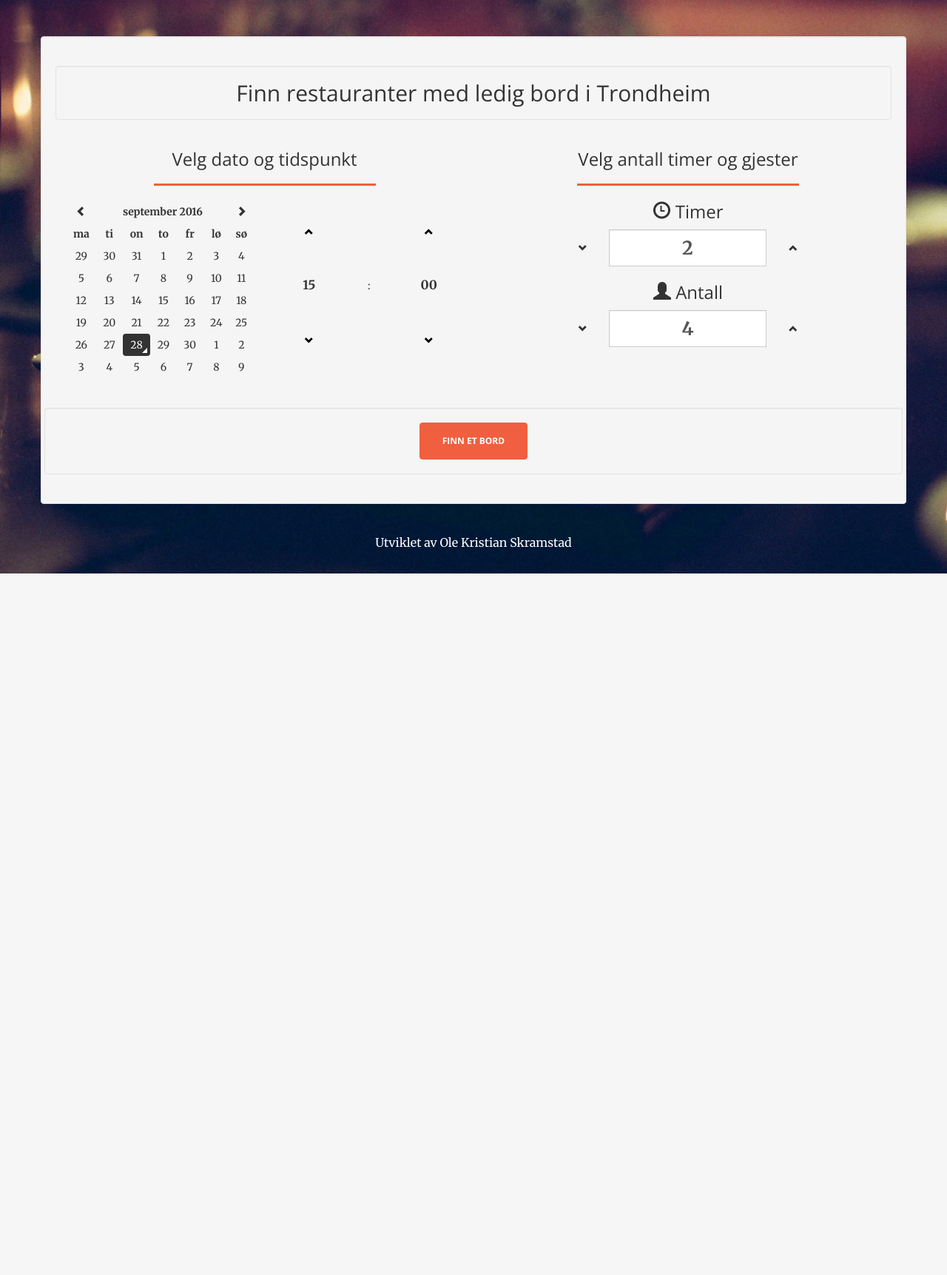
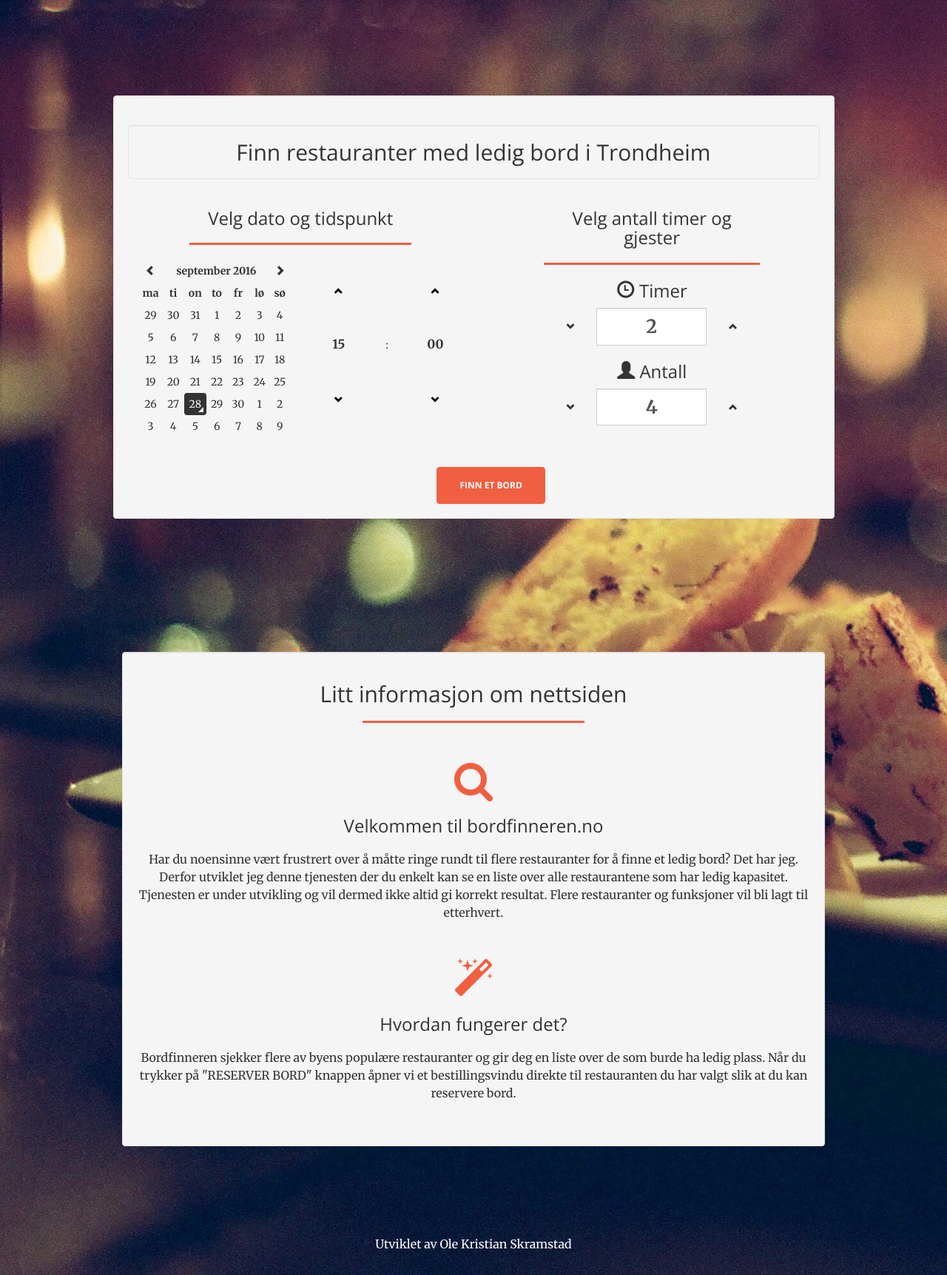
Before and after one commit to okristian1/bord, a Flask app: page / in a window 1280 px wide. Shown: the part 51-1774 px from the top of the page at 74% size. Before the commit the page ends 826 px from the top, so only its background shows below. Run offline with Flask 2, Linux system fonts and the light colour scheme; parts of the project's set-up code (start-up, migrations or seed data) failed here and were passed over; some libraries are stand-ins or nearby versions.

Commit message:
reformatting landing page

```diff
--- a/myproject.py
+++ b/myproject.py
@@ -126,6 +126,7 @@ def my_form_post():
 
 
 # Finds available restaurant tables. User = website selected. db = exsisting database info.
+# Selects all tables with enough chairs that are unbooked or free within the timedate seletected.
 def read_from_db(user_timedate_start, user_timedate_end, user_date, restaurant, guests):
     conn = sqlite3.connect('bookings.db')
     c = conn.cursor()
@@ -152,9 +153,6 @@ def read_from_db(user_timedate_start, user_timedate_end, user_date, restaurant,
 
 
     data = c.fetchall()
-    for row in data:
-        print (row)
-
     return data
 
     c.close()
@@ -163,4 +161,4 @@ def read_from_db(user_timedate_start, user_timedate_end, user_date, restaurant,
 
 
 if __name__ == '__main__':
-    app.run(debug = True    )
+    app.run(debug = True)
--- a/sql.py
+++ b/sql.py
@@ -74,8 +74,7 @@ def data_entry():
     ("Frati 31", 8),
     ("Frati 32", 8),
     ("Frati 35", 8),
-    ("Frati 60", 8),
-
+    ("Frati 60", 8)
     ''')
     restaurant = "Eld Restaurant "
     for i in range(21,33):
@@ -127,10 +126,9 @@ def add_new_reservations():
 # Loops over all reservations in local database and deletes them if they are noe longer found in bookatables database.
 
 def delete_old():
-
+    # connect to database
     conn = sqlite3.connect('bookings.db')
     c = conn.cursor()
-
     c.execute('''SELECT table_id, db_booking_start, db_booking_end, db_booking_date, pax, customer FROM reservations''')
     old = c.fetchall()
     new = []
--- a/templates/base.html
+++ b/templates/base.html
@@ -157,3 +157,15 @@
   <script type=text/javascript src="{{
     url_for('static', filename='js/creative.js') }}"></script>
 </html>
+
+ <!-- Google Analytics -->
+ <script>
+  (function(i,s,o,g,r,a,m){i['GoogleAnalyticsObject']=r;i[r]=i[r]||function(){
+  (i[r].q=i[r].q||[]).push(arguments)},i[r].l=1*new Date();a=s.createElement(o),
+  m=s.getElementsByTagName(o)[0];a.async=1;a.src=g;m.parentNode.insertBefore(a,m)
+  })(window,document,'script','https://www.google-analytics.com/analytics.js','ga');
+
+  ga('create', 'UA-69484434-2', 'auto');
+  ga('send', 'pageview');
+
+</script>
--- a/templates/contact.html
+++ b/templates/contact.html
@@ -12,7 +12,7 @@
       <div class="container">
         <div class="row text-center">
           <br><br>
-            <div class="well col-lg-6 col-lg-offset-3 col-xs-10 col-xs-offset-1 contact-form">
+            <div class="well col-lg-10 col-lg-offset-1 col-xs-10 col-xs-offset-1 contact-form">
               <h1>Kontakt</h1>
               <hr>
               {% block form %}
--- a/templates/dev.html
+++ b/templates/dev.html
@@ -10,7 +10,6 @@
     <div class="container">
     <div class="row">
       <br><br><br><br><br>
-      <section class="well">
 {% with messages = get_flashed_messages() %}
   {% if messages %}
 <div class="row">
@@ -20,10 +19,14 @@
     {% endfor %}
   </div>
 </div>
+</div>
+</div>
   {% endif %}
 {% endwith %}
-{% block body %}{% endblock %}
-
+<section>
+<div class="container">
+<div class="row">
+  <div class="col-xs-10 col-xs-offset-1 well">
         <h2 class="well">Finn restauranter med ledig bord i Trondheim</h2>
       <div id="finnbord" class='col-lg-6 col-lg-offset-0 col-sm-8 col-sm-offset-2 col-xs-10 col-xs-offset-1'>
         <div class="row">
@@ -71,7 +74,8 @@
                         </div>
                     </div>
                     <br>
-                    <div class="row well">
+                    <div class="row">
+                      <div class="col-md-10 col-md-offset-1">
                     <div class="col-lg-2 col-lg-offset-5 text-center">
                     <input type="submit" class="btn btn-primary btn-xl" value="Finn et bord">
                   </div>
@@ -79,8 +83,43 @@
                  </div>
                </div>
              </div>
+           </div>
 </section>
+
+<section>
+  <div class="container">
+  <div class="well col-lg-10 col-lg-offset-1 col-xs-12">
+      <div class="text-center">
+        <br>
+        <h2 class="section-heading">Litt informasjon om nettsiden</h2>
+        <hr class="primary">
+      </div>
+      <div class="text-center">
+      <div class="service-box">
+        <i class="fa fa-4x fa-search wow bounceIn text-primary"></i>
+        <h3>Velkommen til bordfinneren.no</h3>
+        <p>Har du noensinne vært frustrert over å måtte ringe rundt til flere restauranter for å finne et ledig bord?
+        Det har jeg. Derfor utviklet jeg denne tjenesten der du enkelt kan se en liste over alle restaurantene som har ledig kapasitet.
+      Tjenesten er under utvikling og vil dermed ikke altid gi korrekt resultat. Flere restauranter og funksjoner vil bli lagt til etterhvert.</p>
+      </div>
+    </div>
+    <div class="text-center">
+        <div class="service-box">
+          <i class="fa fa-4x fa-magic wow bounceIn text-primary" data-wow-delay=".2s"></i>
+          <h3>Hvordan fungerer det?</h3>
+          <p>Bordfinneren sjekker flere av byens populære restauranter og gir deg en liste over de som burde ha ledig plass.
+          Når du trykker på "RESERVER BORD" knappen åpner vi et bestillingsvindu direkte til restauranten du har valgt slik at du kan reservere bord.</p>
+          <br>
+          <br>
+        </div>
+      </div>
+    </div>
+  </div>
+  </section>
+
 {% endblock %}
+
+
 {% block footer %}
 <div class="container">
 <div class="row text-center">
```
Also changed, not shown: bookings.db.
